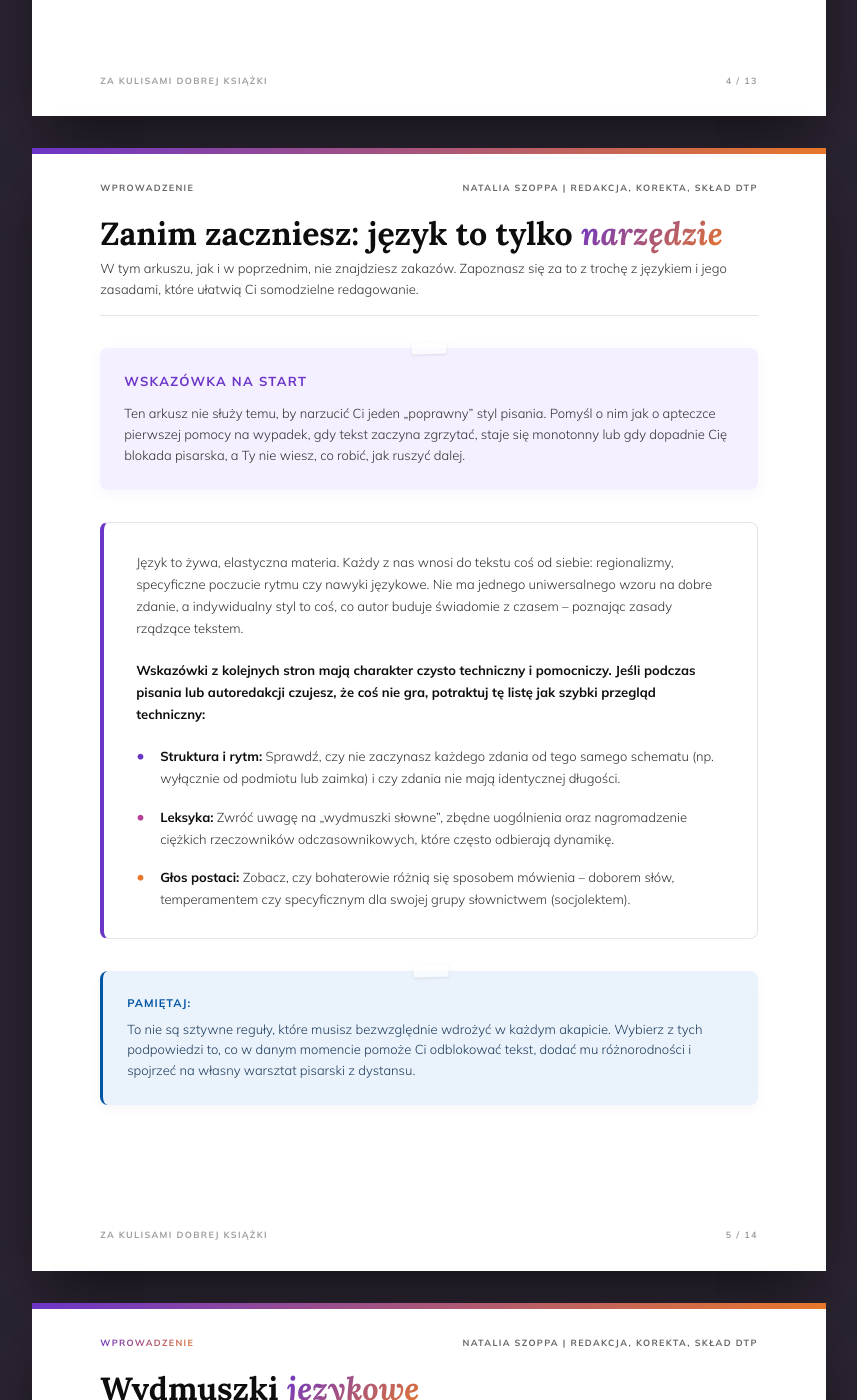
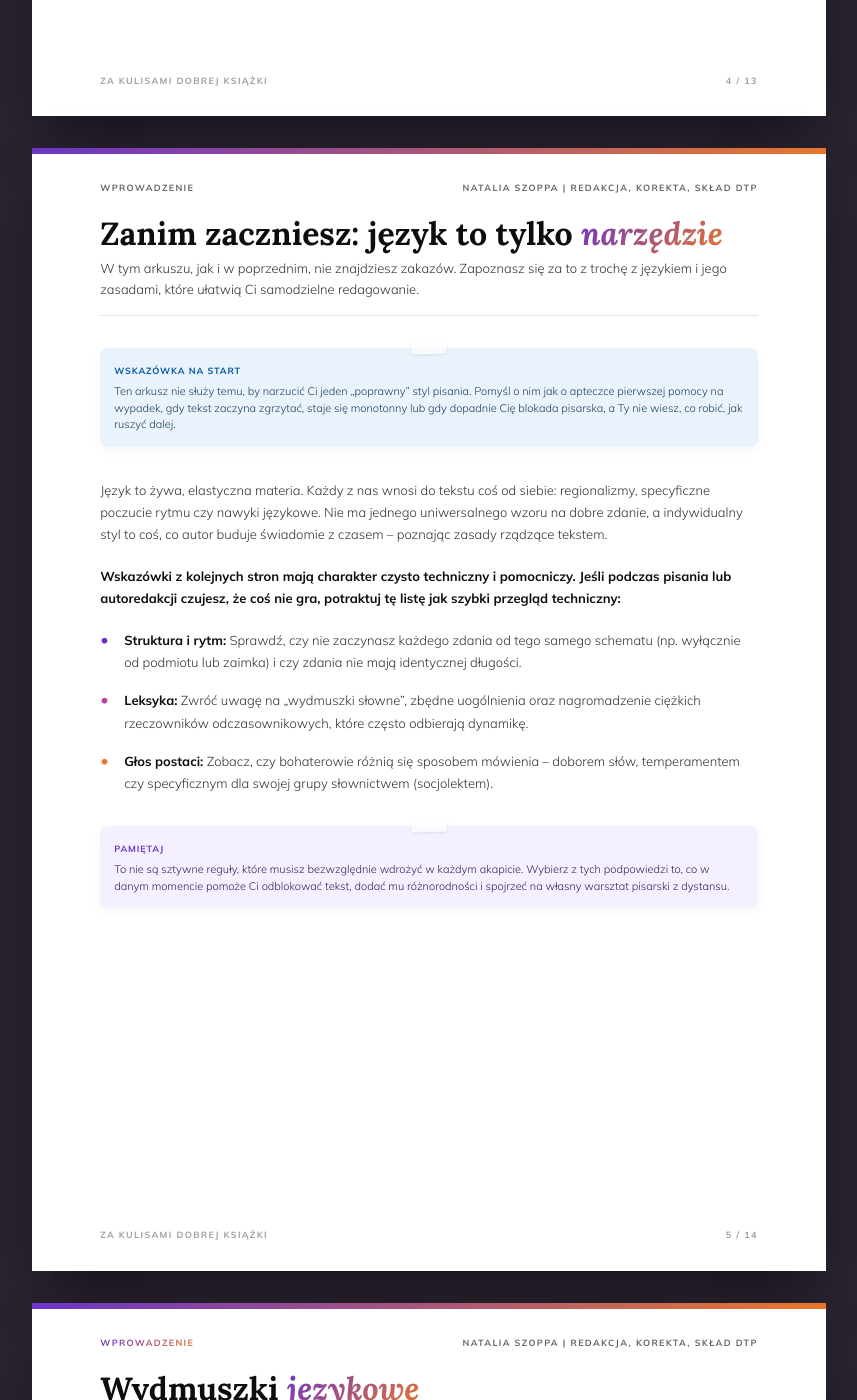
Before and after one commit to Bonnie00726/nataliaszoppa, a Jekyll site: the page arkusz językowy.html, which Jekyll copies as it is, in a window 1280 px wide and 1400 px high, scrolled down 4506 px. Shown: the whole window, without its empty margins (211-1068 px from the left). Built offline with Jekyll 4.4.1, drawn with Linux system fonts in a browser that asks for light colours.

Commit message:
Update arkusz językowy.html

```diff
--- a/arkusz językowy.html
+++ b/arkusz językowy.html
@@ -320,20 +320,18 @@
 
   <div class="section-opener" style="margin-bottom: 32px;">
     <h2 class="section-title">Zanim zaczniesz: język to tylko <em class="grad-type">narzędzie</em></h2>
-    <p class="body">W tym arkuszu, jak i w poprzednim, nie znajdziesz zakazów. Zapoznasz się za to z trochę z językiem i jego zasadami, które ułatwią Ci somodzielne redagowanie. </p>
+    <p class="body">W tym arkuszu, jak i w poprzednim, nie znajdziesz zakazów. Zapoznasz się za to z trochę z językiem i jego zasadami, które ułatwią Ci samodzielne redagowanie.</p>
   </div>
 
   <div class="q-row full" style="flex-grow: 1;">
     <div class="q-main">
 
-      <div class="box box-purple" style="padding: 24px; margin-bottom: 32px; box-shadow: 0 4px 15px rgba(107, 53, 200, 0.05);">
-        <span class="box-title" style="font-size: 13px; margin-bottom: 12px; letter-spacing: 0.1em;">Wskazówka na start</span>
-        <p style="font-size: 13px; line-height: 1.6; color: var(--ink-soft); margin-bottom: 0;">
-          Ten arkusz nie służy temu, by narzucić Ci jeden „poprawny” styl pisania. Pomyśl o nim jak o apteczce pierwszej pomocy na wypadek, gdy tekst zaczyna zgrzytać, staje się monotonny lub gdy dopadnie Cię blokada pisarska, a Ty nie wiesz, co robić, jak ruszyć dalej.
-        </p>
+      <div class="box box-blue" style="margin-bottom: 32px;">
+        <span class="box-title">Wskazówka na start</span>
+        Ten arkusz nie służy temu, by narzucić Ci jeden „poprawny” styl pisania. Pomyśl o nim jak o apteczce pierwszej pomocy na wypadek, gdy tekst zaczyna zgrzytać, staje się monotonny lub gdy dopadnie Cię blokada pisarska, a Ty nie wiesz, co robić, jak ruszyć dalej.
       </div>
 
-      <div class="reading-content" style="border-left: 4px solid var(--grad-start); padding: 28px 32px; margin-bottom: 32px; background: #ffffff;">
+      <div style="margin-bottom: 32px;">
         <p style="font-size: 13px; line-height: 1.7; margin-bottom: 20px; color: var(--ink-soft);">
           Język to żywa, elastyczna materia. Każdy z nas wnosi do tekstu coś od siebie: regionalizmy, specyficzne poczucie rytmu czy nawyki językowe. Nie ma jednego uniwersalnego wzoru na dobre zdanie, a indywidualny styl to coś, co autor buduje świadomie z czasem – poznając zasady rządzące tekstem.
         </p>
@@ -357,11 +355,9 @@
         </ul>
       </div>
 
-      <div class="box box-blue" style="padding: 24px; border-left: 3px solid #0055A4; background: #EAF3FC;">
-        <p style="font-size: 13px; line-height: 1.6; color: #1f3c5c; margin-bottom: 0;">
-          <strong style="color: #0055A4; text-transform: uppercase; font-size: 11px; letter-spacing: 1px; display: block; margin-bottom: 6px;">Pamiętaj:</strong>
-          To nie są sztywne reguły, które musisz bezwzględnie wdrożyć w każdym akapicie. Wybierz z tych podpowiedzi to, co w danym momencie pomoże Ci odblokować tekst, dodać mu różnorodności i spojrzeć na własny warsztat pisarski z dystansu.
-        </p>
+      <div class="box box-purple">
+        <span class="box-title">Pamiętaj</span>
+        To nie są sztywne reguły, które musisz bezwzględnie wdrożyć w każdym akapicie. Wybierz z tych podpowiedzi to, co w danym momencie pomoże Ci odblokować tekst, dodać mu różnorodności i spojrzeć na własny warsztat pisarski z dystansu.
       </div>
 
     </div>
```
